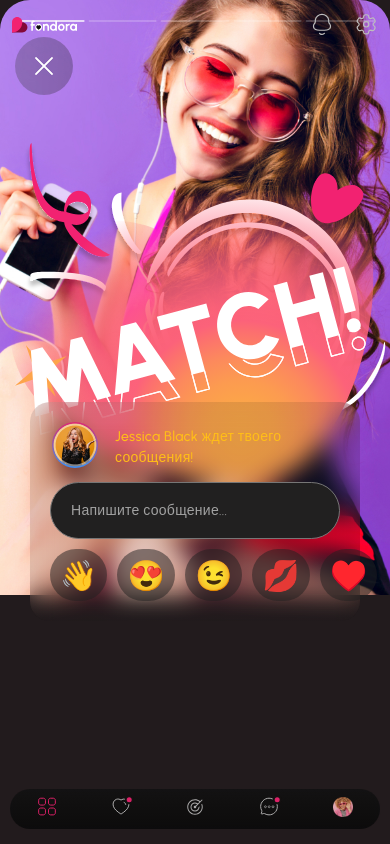
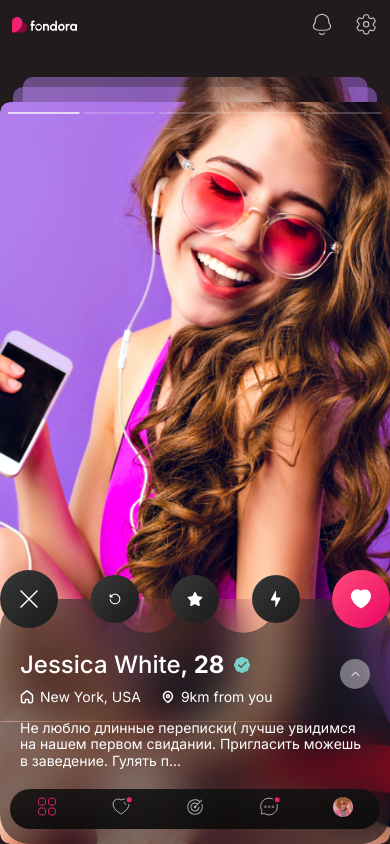
Before and after one commit to dmitryfrontender/fondora, a React (Create React App) app: page / in a window 390 px wide. Built offline with nearby package versions, Linux system fonts and the light colour scheme.

Commit message:
main slider adaptive

```diff
--- a/src/components/GamePad/GamePad.scss
+++ b/src/components/GamePad/GamePad.scss
@@ -29,13 +29,6 @@
     padding: 0 var(--side-padding) var(--bottom-padding);
     position: relative;
     margin: 0 var(--right-margin) 0 var(--left-margin);
-
-    @media screen and (max-width: 1023px) {
-        max-width: 100%;
-        width: 100%;
-        padding: 0;
-        margin: 0;
-    }
 
     &Survey {
         --survey-bp: 40px;
--- a/src/components/GamePad/GamePad.tsx
+++ b/src/components/GamePad/GamePad.tsx
@@ -1,7 +1,8 @@
 import React, { useEffect, useState } from 'react';
 import './GamePad.scss';
+import './MediaGamePad.scss';
 
-import { useSprings, animated, to as interpolate } from '@react-spring/web'
+import { animated } from '@react-spring/web'
 
 import { useDrag } from '@use-gesture/react'
 
@@ -17,7 +18,7 @@ const GamePad = () => {
 
 	const [profileVisibility, setProfileVisibility] = useState(false); // logic for setProfileVisibility
 
-	const [matchBlockVisibility, setMatchBlockVisibility] = useState(true);
+	const [matchBlockVisibility, setMatchBlockVisibility] = useState(false);
 
 	function handleProfileVisibility(data: boolean) {
 		setProfileVisibility(data);
@@ -27,8 +28,8 @@ const GamePad = () => {
 		setMatchBlockVisibility(data);
 	}
 
-	const [verified, setVerified] = useState(true);
-	const [zodiac, setZodiac] = useState(true);
+	const [verified] = useState(true);
+	const [zodiac] = useState(false);
 
 	const [approved, setApproved] = useState('');
 	const [angle, setAngle] = useState(0);
@@ -70,6 +71,7 @@ const GamePad = () => {
 		setTimeOut(false);
 	}, 3000);
 
+    useEffect(() => {
 		const handleApprove = () => {
 			setApproved('approved');
 			setAngle(15);
@@ -122,7 +124,6 @@ const GamePad = () => {
 			}
 		}
 
-    useEffect(() => {
         document.addEventListener("keydown", handleKeyPress, false);
         document.addEventListener("mouseup", resetPosition, false);
 
--- /dev/null
+++ b/src/components/GamePad/MediaGamePad.scss
@@ -0,0 +1,50 @@
+@media screen and (max-width: 1024px) {
+    .GamePad {
+        width: 100vw;
+        max-width: 600px;
+        height: calc(100vh - clamp(102px, 13vw, 110px));
+        padding: clamp(102px, 13vw, 110px) 0 0;
+        margin: 0 auto;
+
+        &Block {
+            width: 100%;
+            height: 100%;
+            position: relative;
+        }
+
+        &BlockItem {
+            .PhotoSlider {
+                height: 100%;
+                width: 100%;
+                border-radius: 10px;
+
+                &Avatar {
+                    height: 100%;
+                    width: 100%;
+
+                    .dots {
+                        top: 10px;
+                        width: 96%;
+                    }
+                }
+            }
+
+            img {
+                border-radius: 10px;
+            }
+        }
+
+        &PanelButtons {
+            width: 100%;
+            padding: 0 20vw;
+        }
+
+        &PanelBackground {
+            padding-bottom: 60px;
+        }
+    }
+
+    .App .pageWrapper {
+        padding-bottom: 0 !important;
+    }
+}
--- a/src/components/MatchBlock/MatchBlock.tsx
+++ b/src/components/MatchBlock/MatchBlock.tsx
@@ -1,4 +1,4 @@
-import React, { useEffect, useState } from 'react';
+import React, { useState } from 'react';
 import './MatchBlock.scss';
 
 import { sliderProfiles }  from "../../Data/SliderProfiles";
--- a/src/components/ProfileComponent/PhotoSlider/PhotoSlider.tsx
+++ b/src/components/ProfileComponent/PhotoSlider/PhotoSlider.tsx
@@ -40,6 +40,8 @@ const PhotoSlider = (props: any) => {
 		]
 	);
 
+    useEffect(() => {
+
         const handleSpacePress = (event: any) => {
 
             if (event.code === "Space") {
@@ -51,12 +53,11 @@ const PhotoSlider = (props: any) => {
             }
         }
 
-    useEffect(() => {
         document.addEventListener("keydown", handleSpacePress, false);
         return () => {
           document.removeEventListener("keydown", handleSpacePress, false);
         };
-    }, []);
+    }, [instanceRef]);
 
     return (
         <>
```
Also changed, not shown: src/App.tsx (line endings or trailing spaces). Lines whose indentation alone changed are shown as unchanged.
